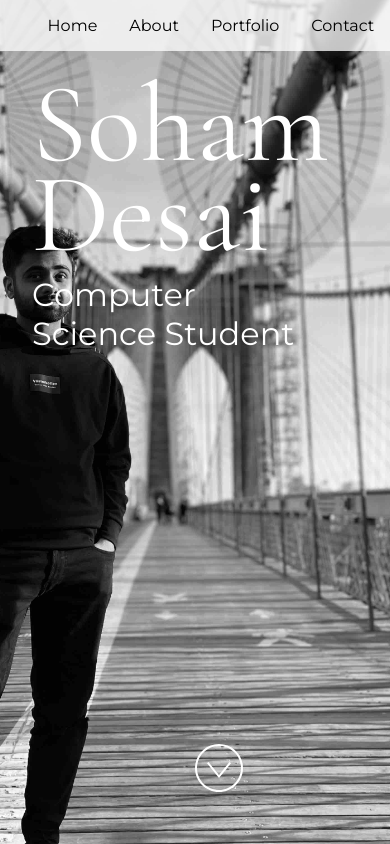
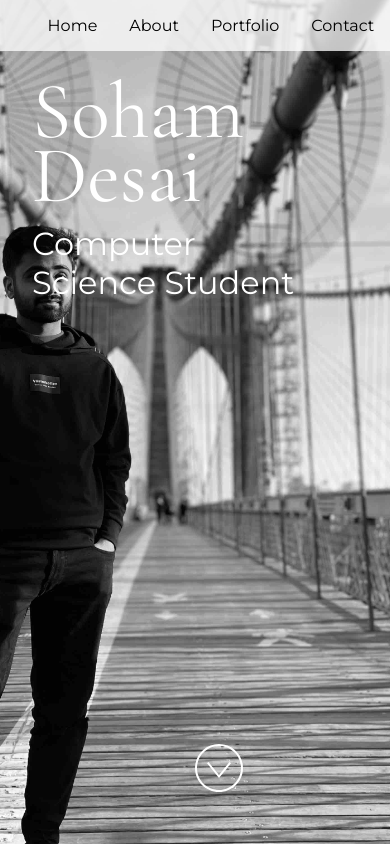
Before and after one commit to desaisoham0/my-portfolio-site, a React (Vite) app: page / in a window 390 px wide. Built offline with nearby package versions, Linux system fonts and the light colour scheme.

Commit message:
Update style

```diff
--- a/src/styles.css
+++ b/src/styles.css
@@ -47,7 +47,7 @@ section img.background {
 
 h1 {
   font-family: "Cormorant Garamond", serif;
-  font-size: 7rem;
+  font-size: calc(4vw + 1rem);
   font-weight: 400;
   line-height: 0.8;
   margin: 0;
@@ -105,7 +105,7 @@ a:hover {
 .container {
   display: grid;
   grid-gap: 20px;
-  grid-template-columns: 330px 300px;
+  grid-template-columns: repeat(auto-fit, minmax(250px, 1fr));
   margin: 20px auto;
 }
 
@@ -123,3 +123,12 @@ img.socialIcon {
   height: 30px;
   width: 30px;
 }
+@media (max-width: 768px) {
+  .container {
+    grid-template-columns: 1fr;
+  }
+
+  h1 {
+    font-size: 5rem;
+  }
+}
```
